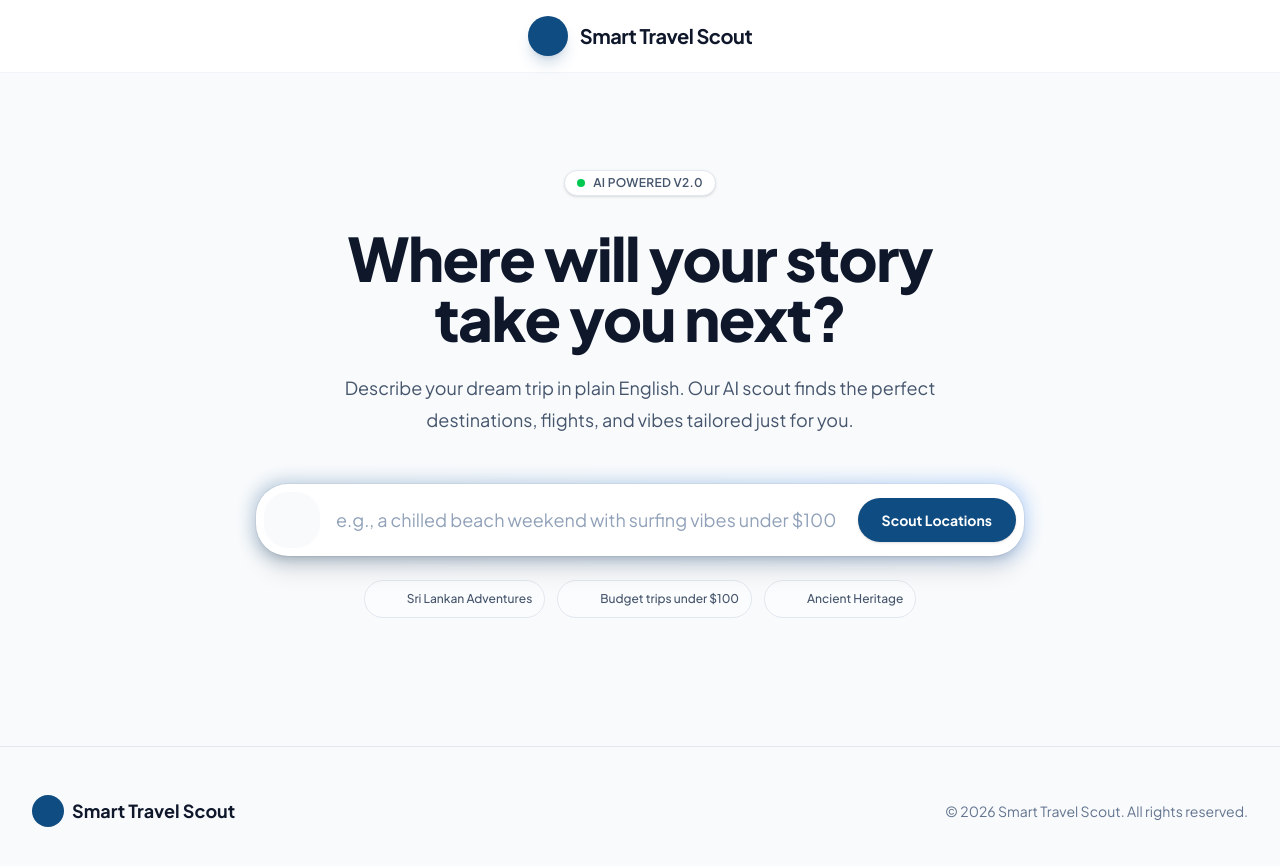
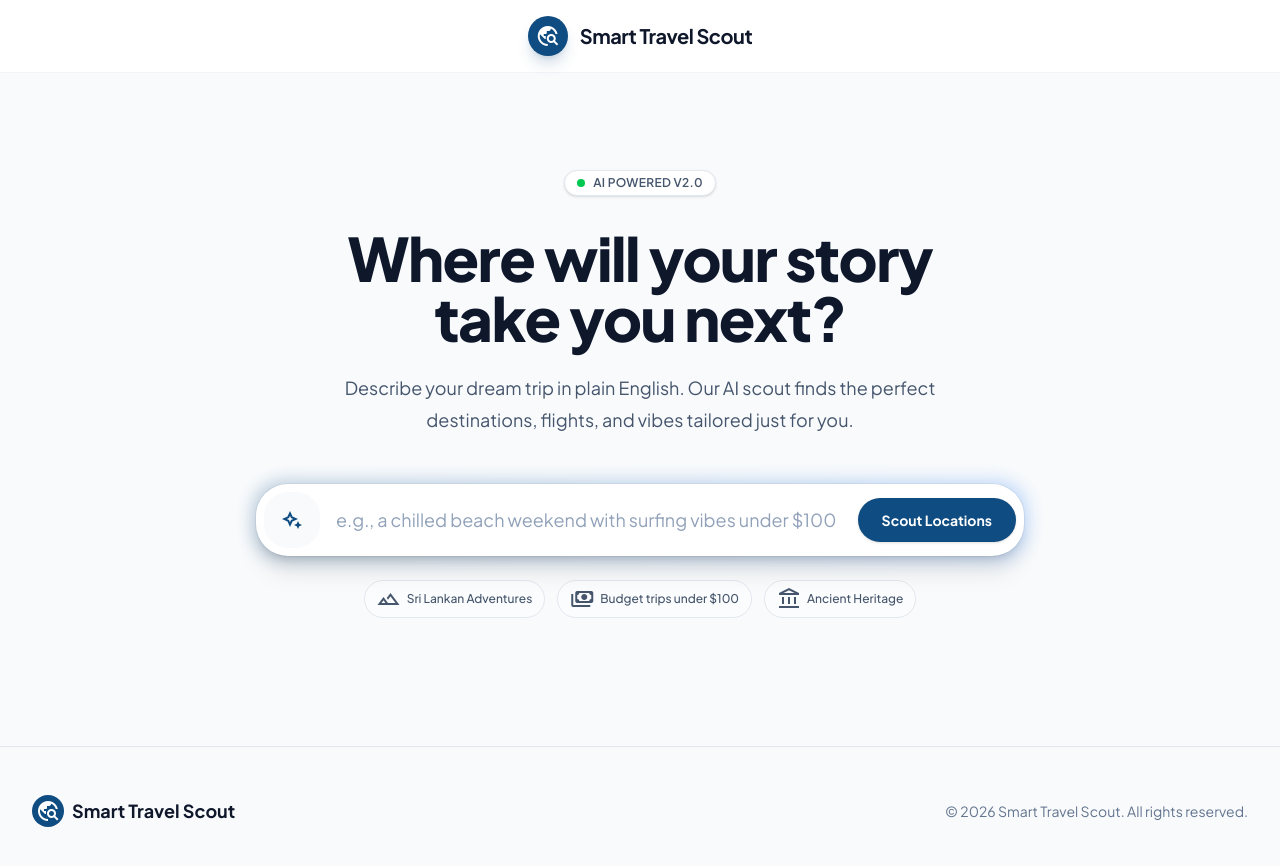
Before and after one commit to DihanWanasinghe/smart-travel-scout, a Next.js app: page / in a window 1280 px wide. Shown: the top 866 px of the page. Built offline with nearby package versions, Linux system fonts and the light colour scheme.

Commit message:
fixed an issue with the icons not being displayed

```diff
--- a/src/components/Icon.tsx
+++ b/src/components/Icon.tsx
@@ -1,22 +1,31 @@
-import React from 'react';
+import React, { useEffect, useState } from 'react';
 
 /**
  * Reusable Material Symbols Icon Component
  *
  * Automatically handles the "Flash of Unstyled Content" (FOUC) issue specifically for ligatures.
- * It hides the raw text (like "magic_button") by making it transparent until the font loads and animates.
+ * Uses document.fonts.ready to ensure the font is fully loaded before making the text visible,
+ * preventing the raw text (like "magic_button") from flashing on screen.
  */
 export default function Icon({ name, className = "" }: { name: string, className?: string }) {
+    const [isLoaded, setIsLoaded] = useState(false);
+
+    useEffect(() => {
+        // Wait for all fonts (including material-symbols) to finish loading
+        document.fonts.ready.then(() => {
+            setIsLoaded(true);
+        });
+    }, []);
+
     return (
         <span
-            className={`material-symbols-outlined ${className}`}
+            className={`material-symbols-outlined ${className} transition-opacity duration-200`}
             style={{
-                color: 'inherit',
-                WebkitTextFillColor: 'transparent',
-                transition: 'initial'
-            }}
-            onAnimationStart={(e) => {
-                e.currentTarget.style.webkitTextFillColor = 'inherit';
+                opacity: isLoaded ? 1 : 0,
+                // Fallback to hide text completely if the opacity transition somehow fails
+                color: isLoaded ? 'inherit' : 'transparent',
+                // Keep the element taking up structural space even when invisible
+                userSelect: isLoaded ? 'auto' : 'none'
             }}
         >
             {name}
```
